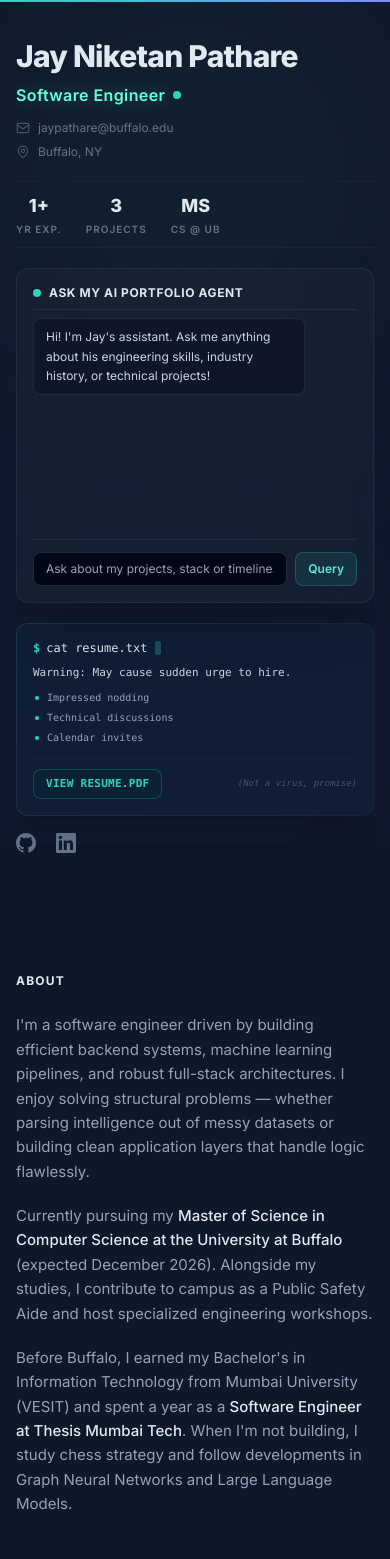
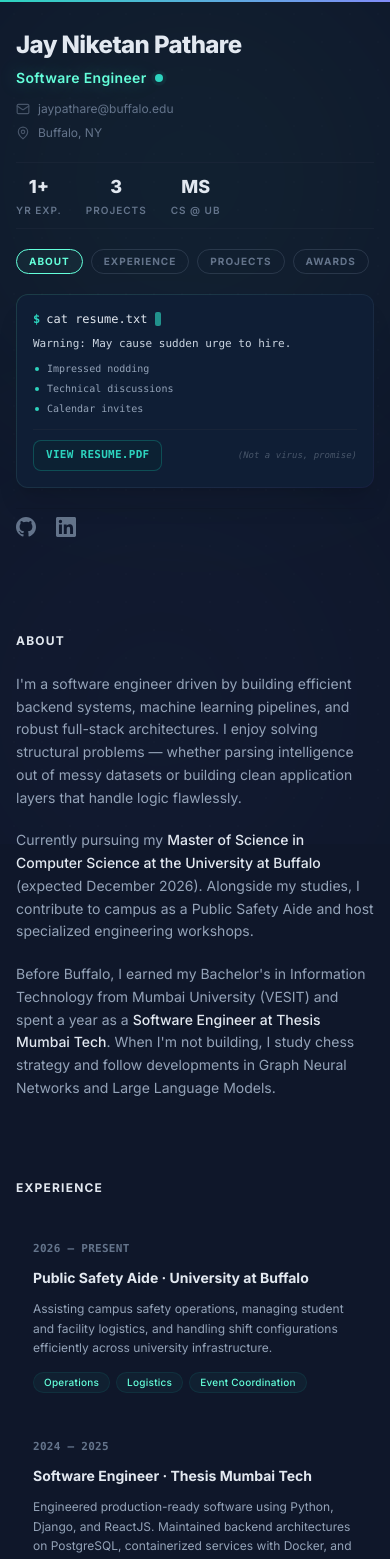
Before and after one commit to Jaypath456/jay-portfolio, a Next.js app: page / in a window 390 px wide. Shown: the top 1559 px of the page. Built offline with nearby package versions, Linux system fonts and the light colour scheme.

Commit message:
initial basic template

```diff
--- a/app/page.tsx
+++ b/app/page.tsx
@@ -1,7 +1,6 @@
 'use client';
 import { useEffect, useState, useRef } from 'react';
 import { motion, AnimatePresence, useScroll, useSpring } from 'framer-motion';
-import AIChatWidget from '../components/AIChatWidget';
 
 // ─── Reusable scroll-reveal wrapper ───────────────────────────────────────────
 function Reveal({
@@ -36,7 +35,7 @@ const itemVariants = {
   visible: { opacity: 1, y: 0, transition: { duration: 0.55, ease: [0.22, 1, 0.36, 1] } },
 };
 
-// ─── Gradient-border card style (applied via inline style) ────────────────────
+// ─── Gradient-border card style ────────────────────────────────────────────────
 const gradientBorder = (hovered: boolean) => ({
   background: hovered
     ? 'linear-gradient(#1a2540, #1a2540) padding-box, linear-gradient(135deg, rgba(100,255,218,0.35), rgba(99,102,241,0.2)) border-box'
@@ -94,13 +93,11 @@ function Preloader({ onDone }: { onDone: () => void }) {
           className="fixed inset-0 z-[100] bg-[#0a1122] flex items-center justify-center"
         >
           <div className="w-full max-w-sm px-6 space-y-4">
-            {/* Dot cluster */}
             <div className="flex gap-1.5 mb-4">
               <span className="w-2.5 h-2.5 rounded-full bg-rose-500/70" />
               <span className="w-2.5 h-2.5 rounded-full bg-amber-500/70" />
               <span className="w-2.5 h-2.5 rounded-full bg-emerald-500/70" />
             </div>
-
             <div className="font-mono text-xs space-y-2 text-slate-400">
               <AnimatePresence>
                 {lines.filter(Boolean).map((line, idx) => (
@@ -116,8 +113,6 @@ function Preloader({ onDone }: { onDone: () => void }) {
                 ))}
               </AnimatePresence>
             </div>
-
-            {/* Progress bar */}
             <div className="w-full h-[2px] bg-slate-800 rounded-full overflow-hidden mt-4">
               <motion.div
                 className="h-full rounded-full bg-gradient-to-r from-teal-400 to-indigo-400"
@@ -149,12 +144,10 @@ function ScrollBar() {
 function AmbientOrbs() {
   return (
     <div className="pointer-events-none fixed inset-0 z-0 overflow-hidden" aria-hidden>
-      {/* Top-right teal orb */}
       <div
         className="absolute rounded-full opacity-[0.04] blur-[120px]"
         style={{ width: 520, height: 520, top: -80, right: -60, background: '#64ffda' }}
       />
-      {/* Bottom-left indigo orb */}
       <div
         className="absolute rounded-full opacity-[0.045] blur-[140px]"
         style={{ width: 480, height: 480, bottom: -100, left: -80, background: '#818cf8' }}
@@ -165,19 +158,9 @@ function AmbientOrbs() {
 
 // ─── Experience card ──────────────────────────────────────────────────────────
 function ExpCard({
-  period,
-  title,
-  company,
-  href,
-  desc,
-  tags,
+  period, title, company, href, desc, tags,
 }: {
-  period: string;
-  title: string;
-  company: string;
-  href: string;
-  desc: string;
-  tags: string[];
+  period: string; title: string; company: string; href: string; desc: string; tags: string[];
 }) {
   const [hovered, setHovered] = useState(false);
   return (
@@ -188,14 +171,14 @@ function ExpCard({
       onHoverStart={() => setHovered(true)}
       onHoverEnd={() => setHovered(false)}
       style={gradientBorder(hovered)}
-      className="group grid grid-cols-1 sm:grid-cols-4 gap-2 p-5 rounded-xl no-underline block cursor-pointer"
+      className="group grid grid-cols-1 sm:grid-cols-4 gap-2 p-4 sm:p-5 rounded-xl no-underline block cursor-pointer"
       variants={itemVariants}
     >
       <div className="text-[11px] font-semibold tracking-wide text-slate-500 uppercase pt-1 font-mono">
         {period}
       </div>
       <div className="sm:col-span-3 space-y-2.5">
-        <h3 className="font-bold text-[15px] text-heading group-hover:text-accent transition-colors flex items-center gap-1.5">
+        <h3 className="font-bold text-[14px] sm:text-[15px] text-heading group-hover:text-accent transition-colors flex items-center gap-1.5 flex-wrap">
           {title} · {company}
           <motion.span
             initial={{ opacity: 0, x: -4, y: 4 }}
@@ -206,7 +189,7 @@ function ExpCard({
             ↗
           </motion.span>
         </h3>
-        <p className="text-[13px] text-textDim leading-relaxed">{desc}</p>
+        <p className="text-[12px] sm:text-[13px] text-textDim leading-relaxed">{desc}</p>
         <div className="flex flex-wrap gap-1.5 pt-1">
           {tags.map((t) => (
             <span
@@ -224,17 +207,9 @@ function ExpCard({
 
 // ─── Project card ─────────────────────────────────────────────────────────────
 function ProjectCard({
-  icon,
-  title,
-  href,
-  desc,
-  tags,
+  icon, title, href, desc, tags,
 }: {
-  icon: string;
-  title: string;
-  href: string;
-  desc: string;
-  tags: string[];
+  icon: string; title: string; href: string; desc: string; tags: string[];
 }) {
   const [hovered, setHovered] = useState(false);
   return (
@@ -245,15 +220,14 @@ function ProjectCard({
       onHoverStart={() => setHovered(true)}
       onHoverEnd={() => setHovered(false)}
       style={gradientBorder(hovered)}
-      className="group grid grid-cols-1 sm:grid-cols-4 gap-4 p-5 rounded-xl no-underline block cursor-pointer"
+      className="group grid grid-cols-1 sm:grid-cols-4 gap-4 p-4 sm:p-5 rounded-xl no-underline block cursor-pointer"
       variants={itemVariants}
     >
-      {/* Icon badge */}
       <div className="hidden sm:flex items-center justify-center w-12 h-12 rounded-lg bg-slate-900/80 border border-slate-800 text-teal-400/60 font-mono text-[11px] font-bold tracking-wider transition-colors group-hover:border-teal-500/30 group-hover:text-teal-400">
         {icon}
       </div>
       <div className="sm:col-span-3 space-y-2.5">
-        <h3 className="font-bold text-[15px] text-heading group-hover:text-accent transition-colors flex items-center gap-1.5">
+        <h3 className="font-bold text-[14px] sm:text-[15px] text-heading group-hover:text-accent transition-colors flex items-center gap-1.5 flex-wrap">
           {title}
           <motion.span
             initial={{ opacity: 0, x: -4, y: 4 }}
@@ -264,7 +238,7 @@ function ProjectCard({
             ↗
           </motion.span>
         </h3>
-        <p className="text-[13px] text-textDim leading-relaxed">{desc}</p>
+        <p className="text-[12px] sm:text-[13px] text-textDim leading-relaxed">{desc}</p>
         <div className="flex flex-wrap gap-1.5 pt-1">
           {tags.map((t) => (
             <span
@@ -280,6 +254,43 @@ function ProjectCard({
   );
 }
 
+// ─── Social icons data ────────────────────────────────────────────────────────
+const socials = [
+  {
+    label: 'GitHub',
+    href: 'https://github.com',
+    path: 'M12 0C5.374 0 0 5.373 0 12c0 5.302 3.438 9.8 8.207 11.387.599.111.793-.261.793-.577v-2.234c-3.338.726-4.033-1.416-4.033-1.416-.546-1.387-1.333-1.756-1.333-1.756-1.089-.745.083-.729.083-.729 1.205.084 1.839 1.237 1.839 1.237 1.07 1.834 2.807 1.304 3.492.997.107-.775.418-1.305.762-1.604-2.665-.305-5.467-1.334-5.467-5.931 0-1.311.469-2.381 1.236-3.221-.124-.303-.535-1.524.117-3.176 0 0 1.008-.322 3.301 1.23A11.509 11.509 0 0 1 12 5.803c1.02.005 2.047.138 3.006.404 2.291-1.552 3.297-1.23 3.297-1.23.653 1.653.242 2.874.118 3.176.77.84 1.235 1.911 1.235 3.221 0 4.609-2.807 5.624-5.479 5.921.43.372.823 1.102.823 2.222v3.293c0 .319.192.694.801.576C20.566 21.797 24 17.3 24 12c0-6.627-5.373-12-12-12z',
+  },
+  {
+    label: 'LinkedIn',
+    href: 'https://linkedin.com',
+    path: 'M20.447 20.452h-3.554v-5.569c0-1.328-.027-3.037-1.852-3.037-1.853 0-2.136 1.445-2.136 2.939v5.667H9.351V9h3.414v1.561h.046c.477-.9 1.637-1.85 3.37-1.85 3.601 0 4.267 2.37 4.267 5.455v6.286zM5.337 7.433a2.062 2.062 0 0 1-2.063-2.065 2.064 2.064 0 1 1 2.063 2.065zm1.782 13.019H3.555V9h3.564v11.452zM22.225 0H1.771C.792 0 0 .774 0 1.729v20.542C0 23.227.792 24 1.771 24h20.451C23.2 24 24 23.227 24 22.271V1.729C24 .774 23.2 0 22.222 0h.003z',
+  },
+];
+
+// ─── Socials strip (reusable for both mobile + desktop) ───────────────────────
+function SocialStrip({ className = '' }: { className?: string }) {
+  return (
+    <div className={`flex items-center gap-5 ${className}`}>
+      {socials.map(({ label, href, path }) => (
+        <motion.a
+          key={label}
+          href={href}
+          target="_blank"
+          rel="noopener noreferrer"
+          aria-label={label}
+          whileHover={{ y: -3, color: '#64ffda' }}
+          className="text-slate-500 transition-colors"
+        >
+          <svg className="h-5 w-5" viewBox="0 0 24 24" fill="currentColor">
+            <path d={path} />
+          </svg>
+        </motion.a>
+      ))}
+    </div>
+  );
+}
+
 // ─── Main page ────────────────────────────────────────────────────────────────
 export default function Home() {
   const [mousePos, setMousePos] = useState({ x: 0, y: 0 });
@@ -288,14 +299,12 @@ export default function Home() {
   const [loaded, setLoaded] = useState(false);
   const [activeSection, setActiveSection] = useState('about');
 
-  // Mouse spotlight
   useEffect(() => {
     const onMove = (e: MouseEvent) => setMousePos({ x: e.clientX, y: e.clientY });
     window.addEventListener('mousemove', onMove);
     return () => window.removeEventListener('mousemove', onMove);
   }, []);
 
-  // Resume loader
   useEffect(() => {
     if (!isResumeOpen) return;
     setLoadingProgress(0);
@@ -308,7 +317,6 @@ export default function Home() {
     return () => clearInterval(iv);
   }, [isResumeOpen]);
 
-  // Active nav section tracker
   useEffect(() => {
     const sections = ['about', 'experience', 'projects', 'awards'];
     const obs = new IntersectionObserver(
@@ -326,7 +334,6 @@ export default function Home() {
 
   const navItems = ['about', 'experience', 'projects', 'awards'];
 
-  // Sidebar cascade variants
   const sidebarVariants = {
     hidden: {},
     visible: { transition: { staggerChildren: 0.12, delayChildren: 0.1 } },
@@ -338,10 +345,8 @@ export default function Home() {
 
   return (
     <>
-      {/* Preloader */}
       <Preloader onDone={() => setLoaded(true)} />
 
-      {/* Page content */}
       <AnimatePresence>
         {loaded && (
           <motion.div
@@ -350,10 +355,7 @@ export default function Home() {
             transition={{ duration: 0.6 }}
             className="relative min-h-screen bg-bg selection:bg-teal-400/20 selection:text-teal-300 antialiased"
           >
-            {/* Scroll progress bar */}
             <ScrollBar />
-
-            {/* Ambient orbs */}
             <AmbientOrbs />
 
             {/* Spotlight */}
@@ -376,38 +378,41 @@ export default function Home() {
             <div className="container mx-auto max-w-[1440px] px-4 sm:px-8 lg:px-10 xl:px-12 relative z-10">
               <div className="grid grid-cols-1 lg:grid-cols-12 gap-8 xl:gap-14">
 
-                {/* ═══════════ SIDEBAR ═══════════ */}
+                {/* ═══════════ SIDEBAR ═══════════
+                    Key fix: on desktop we use sticky + flex-col but NO overflow-hidden,
+                    and socials are inside the natural flow (not pushed via justify-between).
+                    We use min-h-screen so the sidebar can grow if content exceeds viewport.
+                ════════════════════════════════ */}
                 <motion.aside
                   variants={sidebarVariants}
                   initial="hidden"
                   animate="visible"
-                  className="lg:col-span-5 lg:sticky lg:top-0 lg:h-screen flex flex-col justify-between py-10 lg:py-14 overflow-hidden lg:pr-6"
+                  className="lg:col-span-5 lg:sticky lg:top-0 lg:max-h-screen lg:overflow-y-auto flex flex-col py-8 sm:py-10 lg:py-14 lg:pr-6 gap-5"
+                  /*
+                    Using max-h-screen + overflow-y-auto on desktop means:
+                    - content can scroll internally if it overflows at high zoom
+                    - icons are always in the DOM flow and never clipped
+                    - we removed overflow-hidden which was causing the clip
+                  */
+                  style={{ scrollbarWidth: 'none' }}
                 >
-                  <div className="space-y-5">
-
                   {/* Name + role */}
                   <motion.div variants={sidebarItem}>
-                      <h1 className="text-3xl xl:text-[2.2rem] font-extrabold tracking-tight text-heading leading-[1.1] whitespace-nowrap">
+                    <h1 className="text-2xl sm:text-3xl xl:text-[2.2rem] font-extrabold tracking-tight text-heading leading-[1.1]">
                       Jay Niketan Pathare
                     </h1>
-                      {/* Teal glow role line */}
                     <div className="mt-2.5 flex items-center gap-2">
                       <span
-                          className="text-base xl:text-[17px] font-semibold tracking-wide"
-                          style={{
-                            color: '#64ffda',
-                            textShadow: '0 0 18px rgba(100,255,218,0.35)',
-                          }}
+                        className="text-sm sm:text-base xl:text-[17px] font-semibold tracking-wide"
+                        style={{ color: '#64ffda', textShadow: '0 0 18px rgba(100,255,218,0.35)' }}
                       >
                         Software Engineer
                       </span>
-                        {/* Live pulse */}
-                        <span className="relative flex h-2 w-2">
+                      <span className="relative flex h-2 w-2 flex-shrink-0">
                         <span className="animate-ping absolute inline-flex h-full w-full rounded-full bg-teal-400 opacity-60" />
                         <span className="relative inline-flex rounded-full h-2 w-2 bg-teal-400" />
                       </span>
                     </div>
-                      {/* Contact info */}
                     <div className="mt-3 flex flex-col gap-1.5">
                       <a
                         href="mailto:jaypathare@buffalo.edu"
@@ -446,8 +451,8 @@ export default function Home() {
                     ))}
                   </motion.div>
 
-                    {/* Nav */}
-                    <motion.nav variants={sidebarItem} className="hidden lg:block space-y-0 pt-0">
+                  {/* Nav — desktop only */}
+                  <motion.nav variants={sidebarItem} className="hidden lg:block space-y-0">
                     {navItems.map((item) => {
                       const isActive = activeSection === item;
                       return (
@@ -477,22 +482,47 @@ export default function Home() {
                     })}
                   </motion.nav>
 
-                    {/* AI Chat widget */}
-                    <motion.div variants={sidebarItem} className="max-w-full">
+                  {/* Mobile nav pills */}
+                  <motion.nav
+                    variants={sidebarItem}
+                    className="flex lg:hidden gap-2 flex-wrap"
+                  >
+                    {navItems.map((item) => {
+                      const isActive = activeSection === item;
+                      return (
+                        <a
+                          key={item}
+                          href={`#${item}`}
+                          className="px-3 py-1 rounded-full text-[10px] font-bold uppercase tracking-widest border transition-colors"
+                          style={{
+                            borderColor: isActive ? '#64ffda' : 'rgba(100,116,139,0.3)',
+                            color: isActive ? '#64ffda' : '#64748b',
+                            background: isActive ? 'rgba(100,255,218,0.05)' : 'transparent',
+                          }}
+                        >
+                          {item}
+                        </a>
+                      );
+                    })}
+                  </motion.nav>
+
+                  {/* AI Chat widget placeholder — keep your AIChatWidget import here */}
+                  {/* <motion.div variants={sidebarItem} className="max-w-full">
                     <AIChatWidget />
-                    </motion.div>
+                  </motion.div> */}
 
                   {/* Resume terminal card */}
                   <motion.div variants={sidebarItem} className="max-w-full">
                     <div
                       className="w-full relative overflow-hidden rounded-xl p-4 text-left shadow-xl"
                       style={{
-                          background: 'linear-gradient(#0f1e35, #0f1e35) padding-box, linear-gradient(135deg, rgba(100,255,218,0.15), rgba(99,102,241,0.1)) border-box',
+                        background:
+                          'linear-gradient(#0f1e35, #0f1e35) padding-box, linear-gradient(135deg, rgba(100,255,218,0.15), rgba(99,102,241,0.1)) border-box',
                         border: '1px solid transparent',
                       }}
                     >
                       <div className="flex justify-between items-start gap-4">
-                          <div className="space-y-2 font-mono text-xs flex-1">
+                        <div className="space-y-2 font-mono text-xs flex-1 min-w-0">
                           <div className="flex items-center gap-1.5">
                             <span className="text-teal-400 font-bold">$</span>
                             <span className="text-slate-200">cat resume.txt</span>
@@ -514,7 +544,7 @@ export default function Home() {
                             ))}
                           </ul>
                         </div>
-                          <pre className="font-mono text-[9px] text-teal-400/40 leading-none select-none hidden sm:block">
+                        <pre className="font-mono text-[9px] text-teal-400/40 leading-none select-none hidden sm:block flex-shrink-0">
 {`    /\\_____/\\
    /  o   o  \\
   ( ==  ^  == )
@@ -540,50 +570,24 @@ export default function Home() {
                       </div>
                     </div>
                   </motion.div>
-                  </div>
 
-                  {/* Socials */}
+                  {/* ── Socials — always in flow, never clipped ── */}
                   <motion.div
                     variants={sidebarItem}
-                    className="flex items-center gap-5 pt-4 lg:pt-3 border-t border-slate-900"
+                    className="flex items-center gap-5 pt-2 border-t border-slate-900"
                   >
-                    {[
-                      {
-                        label: 'GitHub',
-                        href: 'https://github.com',
-                        path: 'M12 0C5.374 0 0 5.373 0 12c0 5.302 3.438 9.8 8.207 11.387.599.111.793-.261.793-.577v-2.234c-3.338.726-4.033-1.416-4.033-1.416-.546-1.387-1.333-1.756-1.333-1.756-1.089-.745.083-.729.083-.729 1.205.084 1.839 1.237 1.839 1.237 1.07 1.834 2.807 1.304 3.492.997.107-.775.418-1.305.762-1.604-2.665-.305-5.467-1.334-5.467-5.931 0-1.311.469-2.381 1.236-3.221-.124-.303-.535-1.524.117-3.176 0 0 1.008-.322 3.301 1.23A11.509 11.509 0 0 1 12 5.803c1.02.005 2.047.138 3.006.404 2.291-1.552 3.297-1.23 3.297-1.23.653 1.653.242 2.874.118 3.176.77.84 1.235 1.911 1.235 3.221 0 4.609-2.807 5.624-5.479 5.921.43.372.823 1.102.823 2.222v3.293c0 .319.192.694.801.576C20.566 21.797 24 17.3 24 12c0-6.627-5.373-12-12-12z',
-                      },
-                      {
-                        label: 'LinkedIn',
-                        href: 'https://linkedin.com',
-                        path: 'M20.447 20.452h-3.554v-5.569c0-1.328-.027-3.037-1.852-3.037-1.853 0-2.136 1.445-2.136 2.939v5.667H9.351V9h3.414v1.561h.046c.477-.9 1.637-1.85 3.37-1.85 3.601 0 4.267 2.37 4.267 5.455v6.286zM5.337 7.433a2.062 2.062 0 0 1-2.063-2.065 2.064 2.064 0 1 1 2.063 2.065zm1.782 13.019H3.555V9h3.564v11.452zM22.225 0H1.771C.792 0 0 .774 0 1.729v20.542C0 23.227.792 24 1.771 24h20.451C23.2 24 24 23.227 24 22.271V1.729C24 .774 23.2 0 22.222 0h.003z',
-                      },
-                    ].map(({ label, href, path }) => (
-                      <motion.a
-                        key={label}
-                        href={href}
-                        target="_blank"
-                        rel="noopener noreferrer"
-                        aria-label={label}
-                        whileHover={{ y: -3, color: '#64ffda' }}
-                        className="text-slate-500 transition-colors"
-                      >
-                        <svg className="h-5 w-5" viewBox="0 0 24 24" fill="currentColor">
-                          <path d={path} />
-                        </svg>
-                      </motion.a>
-                    ))}
+                    <SocialStrip />
                   </motion.div>
                 </motion.aside>
 
                 {/* ═══════════ CONTENT ═══════════ */}
-                <main className="lg:col-span-7 py-12 lg:py-20 space-y-28 lg:border-l lg:border-slate-800/40 lg:pl-10 xl:pl-14">
+                <main className="lg:col-span-7 py-8 sm:py-12 lg:py-20 space-y-20 sm:space-y-28 lg:border-l lg:border-slate-800/40 lg:pl-10 xl:pl-14">
 
                   {/* About */}
                   <section id="about" className="scroll-mt-24">
                     <h2 className="text-xs font-bold uppercase tracking-widest text-heading lg:hidden mb-6">About</h2>
                     <motion.div
-                      className="space-y-5 text-[15px] text-textDim leading-relaxed"
+                      className="space-y-5 text-[14px] sm:text-[15px] text-textDim leading-relaxed"
                       initial="hidden"
                       whileInView="visible"
                       viewport={{ once: true, margin: '-60px' }}
@@ -713,7 +717,7 @@ export default function Home() {
 
                   {/* Footer */}
                   <Reveal>
-                    <footer className="text-[11px] text-slate-600 pt-16 border-t border-slate-900/60 font-mono leading-relaxed">
+                    <footer className="text-[11px] text-slate-600 pt-12 sm:pt-16 border-t border-slate-900/60 font-mono leading-relaxed">
                       Coded in Visual Studio Code. Built with{' '}
                       <span className="text-slate-500">Next.js</span>,{' '}
                       <span className="text-slate-500">Tailwind CSS</span> &{' '}
@@ -724,7 +728,7 @@ export default function Home() {
               </div>
             </div>
 
-            {/* ─── Resume modal ────────────────────────────────────── */}
+            {/* ─── Resume modal ─────────────────────────────────────────────── */}
             <AnimatePresence>
               {isResumeOpen && (
                 <motion.div
@@ -744,10 +748,9 @@ export default function Home() {
                         'linear-gradient(#0f1e35, #0f1e35) padding-box, linear-gradient(135deg, rgba(100,255,218,0.3), rgba(99,102,241,0.2)) border-box',
                       border: '1px solid transparent',
                     }}
-                    className="rounded-xl p-6 w-full max-w-md shadow-2xl space-y-4 relative overflow-hidden"
+                    className="rounded-xl p-5 sm:p-6 w-full max-w-md shadow-2xl space-y-4 relative overflow-hidden mx-4"
                     onClick={(e) => e.stopPropagation()}
                   >
-                    {/* Subtle top glow line */}
                     <div className="absolute top-0 left-0 right-0 h-[1px] bg-gradient-to-r from-transparent via-teal-400/40 to-transparent" />
 
                     <div className="flex items-center justify-between border-b border-slate-800 pb-3">
@@ -770,29 +773,17 @@ export default function Home() {
                         <span className="text-teal-400">jay@ub-node:~$</span> sh fetch_credentials.sh
                       </div>
                       {loadingProgress > 10 && (
-                        <motion.div
-                          initial={{ opacity: 0 }}
-                          animate={{ opacity: 1 }}
-                          className="text-slate-500"
-                        >
+                        <motion.div initial={{ opacity: 0 }} animate={{ opacity: 1 }} className="text-slate-500">
                           &gt; Connecting to encrypted static cloud asset...
                         </motion.div>
                       )}
                       {loadingProgress > 40 && (
-                        <motion.div
-                          initial={{ opacity: 0 }}
-                          animate={{ opacity: 1 }}
-                          className="text-slate-500"
-                        >
+                        <motion.div initial={{ opacity: 0 }} animate={{ opacity: 1 }} className="text-slate-500">
                           &gt; Parsing experience map (Thesis Tech / UB PSA)...
                         </motion.div>
                       )}
                       {loadingProgress > 70 && (
-                        <motion.div
-                          initial={{ opacity: 0 }}
-                          animate={{ opacity: 1 }}
-                          className="text-emerald-400"
-                        >
+                        <motion.div initial={{ opacity: 0 }} animate={{ opacity: 1 }} className="text-emerald-400">
                           &gt; Verification successful. Handshake closed.
                         </motion.div>
                       )}
```
Lines whose indentation alone changed are shown as unchanged.
